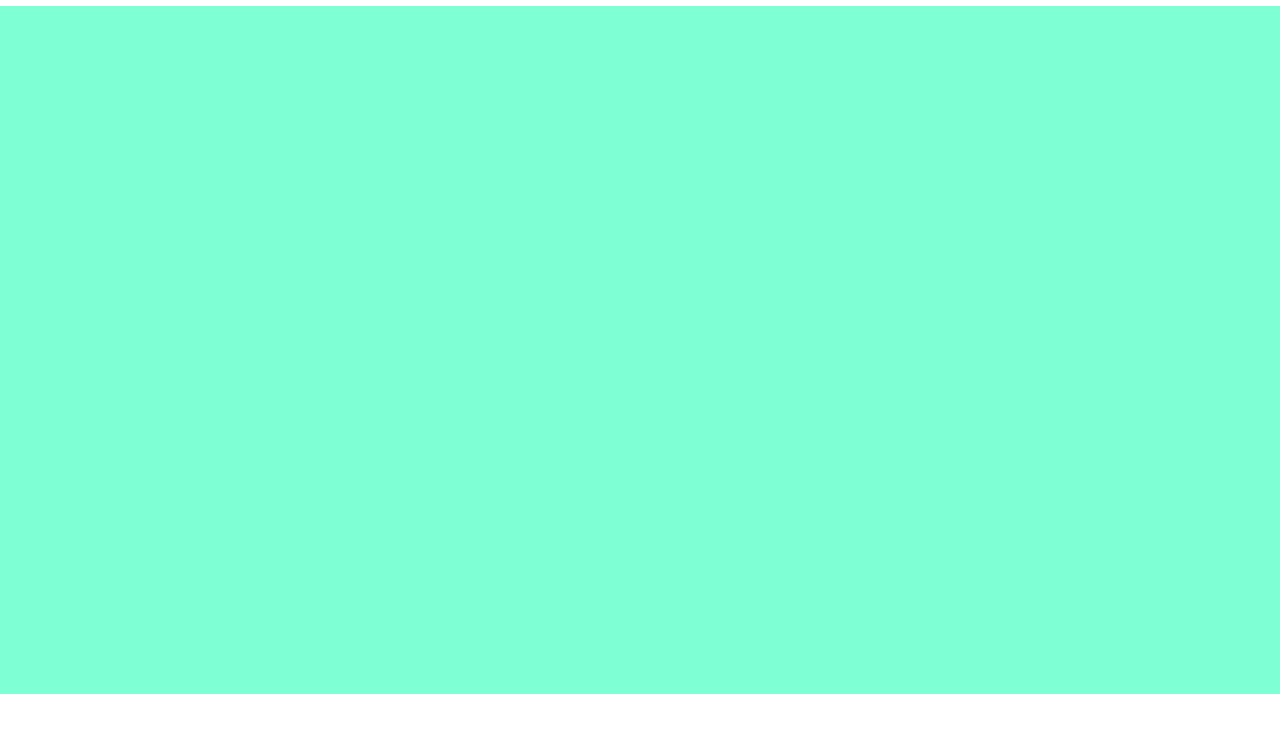
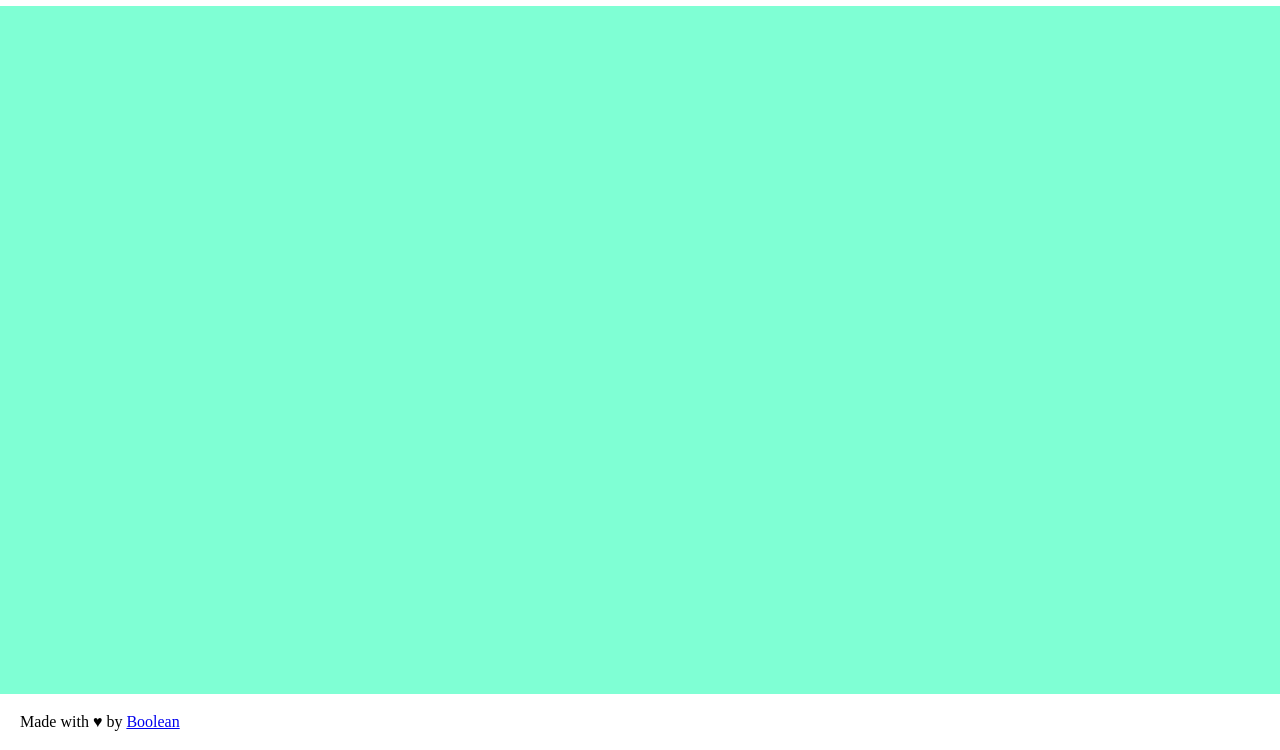
Before and after one commit to NicoloFaccio/js-campominato-grid, a plain HTML site: page index.html in a window 1280 px wide. Shown: the part 50-800 px from the top of the page. Drawn offline with Linux system fonts and the light colour scheme.

Commit message:
feat: worked on the footer and now passing to the main

```diff
--- a/index.html
+++ b/index.html
@@ -25,7 +25,9 @@
     </main>
 
     <footer class="back-white">
-
+        <div>
+            <p>Made with &hearts; by <a href="#">Boolean</a></p>
+        </div>
     </footer>
 
     <!-- JS'S LINK -->
```
